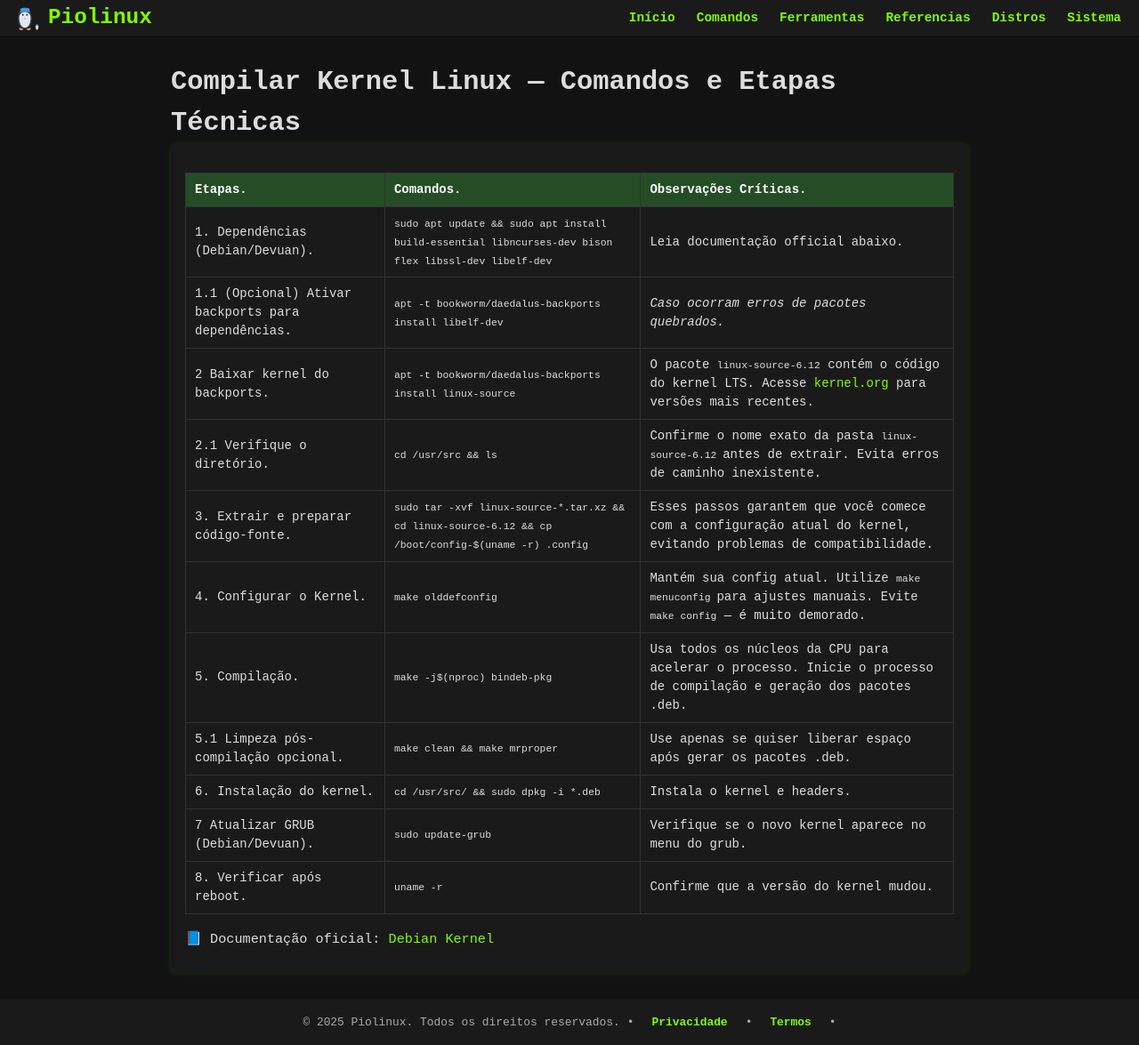
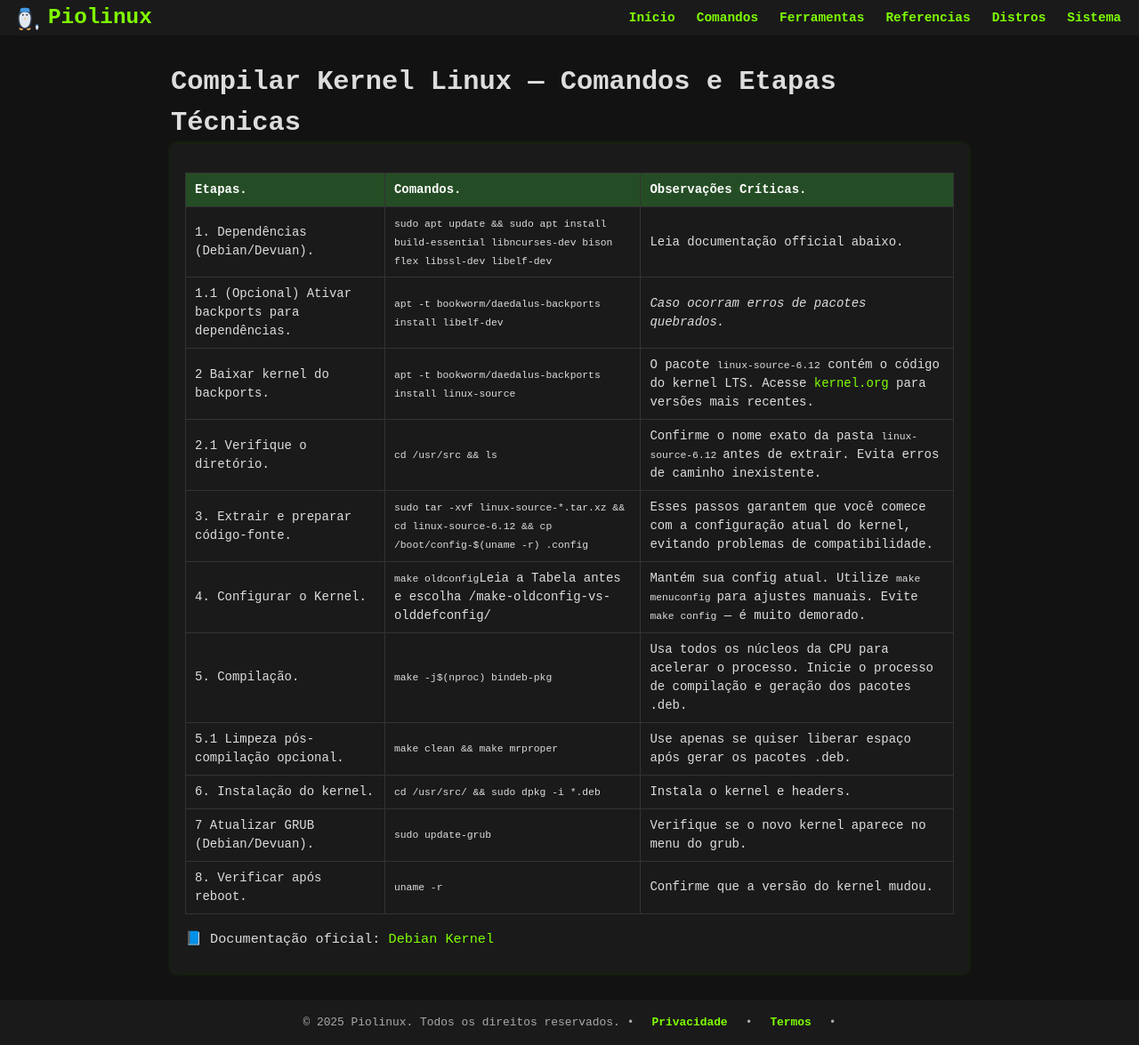
Before and after one commit to Piolinux/piolinux-site, a Jekyll site: the page built from _pages/_kernel/tabela-evergreen-como-compilar-o-kernel-linux.md, in a window 1280 px wide. Shown: the whole page at 89% size. Built offline with Jekyll 4.4.1, drawn with Linux system fonts in a browser that asks for light colours.

Commit message:
Update tabela-evergreen-como-compilar-o-kernel-linux.md

```diff
--- a/_pages/_kernel/tabela-evergreen-como-compilar-o-kernel-linux.md
+++ b/_pages/_kernel/tabela-evergreen-como-compilar-o-kernel-linux.md
@@ -51,7 +51,7 @@ tags: [kernel, linux, compilacao, make, grub, apt, evergreen]
     </tr>
     <tr>
       <td data-label="Etapa">4. Configurar o Kernel.</td>
-      <td data-label="Comando"><code>make olddefconfig</code></td>
+      <td data-label="Comando"><code>make oldconfig</code>Leia a Tabela antes e escolha /make-oldconfig-vs-olddefconfig/ </td>
       <td data-label="Observação Crítica">Mantém sua config atual. Utilize <code>make menuconfig </code> para ajustes manuais. Evite <code>make config</code> — é muito demorado.</td>
     </tr>
     <tr>
```
